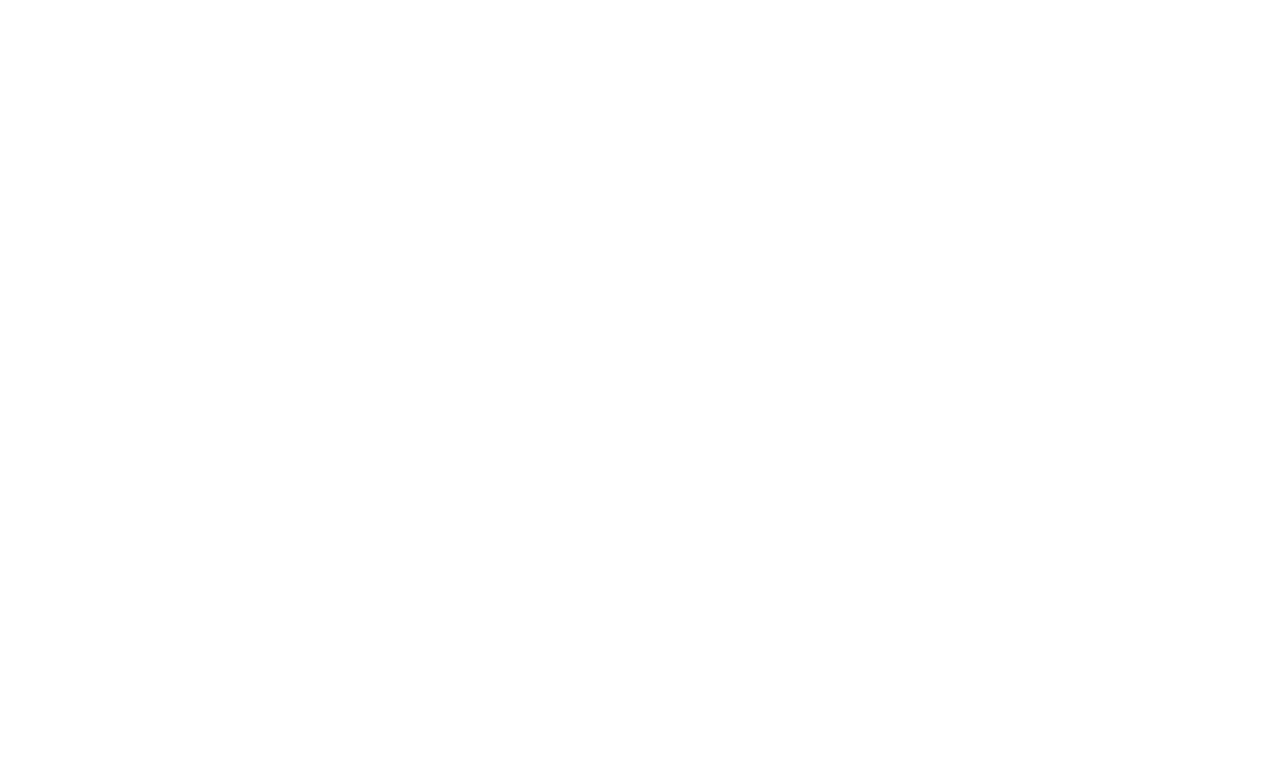
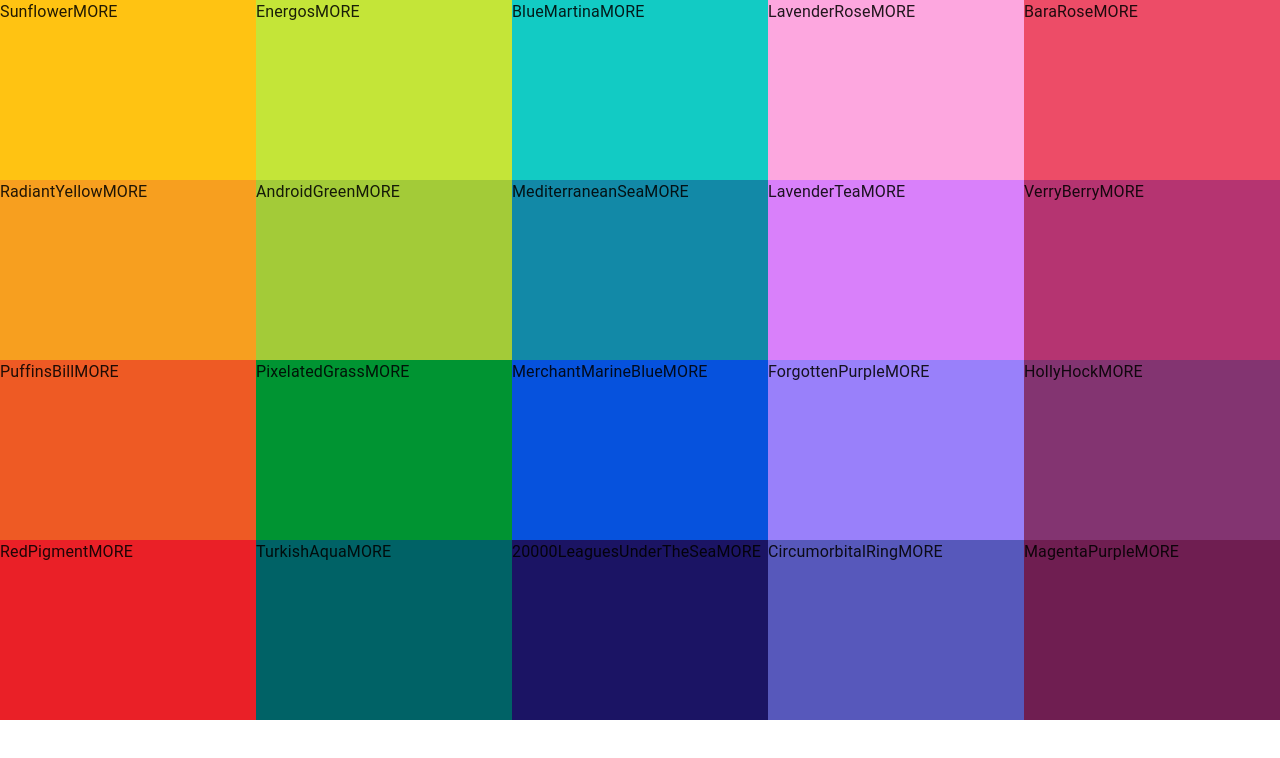
Before and after one commit to tomascatena/color-project, a React app: page / in a window 1280 px wide. Shown: the top 758 px of the page. Built offline with nearby package versions, Linux system fonts and the light colour scheme.

Commit message:
add ColorBoxes

```diff
--- a/src/App.tsx
+++ b/src/App.tsx
@@ -1,5 +1,4 @@
 import { BrowserRouter, Route, Routes } from 'react-router-dom';
-import { Container } from '@mui/system';
 import { ThemeProvider } from '@mui/material/styles';
 import CssBaseline from '@mui/material/CssBaseline';
 import CustomBackdrop from '@/components/CustomBackdrop/CustomBackdrop';
@@ -15,7 +14,6 @@ const App = () => {
       <ThemeProvider theme={lightTheme}>
         <CssBaseline />
 
-        <Container maxWidth="xl">
         <React.Suspense
           fallback={
             <CustomBackdrop
@@ -31,7 +29,6 @@ const App = () => {
             />
           </Routes>
         </React.Suspense>
-        </Container>
       </ThemeProvider>
     </BrowserRouter >
   );
--- /dev/null
+++ b/src/components/ColorBox/ColorBox.styled.ts
@@ -0,0 +1,20 @@
+import { styled } from '@mui/system';
+
+type StyledColorBoxProps = {
+  /**
+   * The color of the box.
+   */
+  backgroundColor: string;
+}
+
+export const StyledColorBox = styled('div',
+  { shouldForwardProp: (prop) => prop !== 'backgroundColor' }
+)<StyledColorBoxProps>(({ backgroundColor }) => ({
+  backgroundColor,
+  width: '20%',
+  height: '25%',
+  margin: '0 auto',
+  display: 'inline-block',
+  position: 'relative',
+  cursor: 'pointer',
+}));
--- /dev/null
+++ b/src/components/ColorBox/ColorBox.tsx
@@ -0,0 +1,18 @@
+import { StyledColorBox } from './ColorBox.styled';
+import React from 'react';
+
+type Props = {
+  backgroundColor: string;
+  colorName: string;
+};
+
+const ColorBox = ({ backgroundColor, colorName }: Props) => {
+  return (
+    <StyledColorBox backgroundColor={backgroundColor}>
+      <span>{colorName}</span>
+      <span>MORE</span>
+    </StyledColorBox>
+  );
+};
+
+export default ColorBox;
--- a/src/components/Palette/Palette.styled.ts
+++ b/src/components/Palette/Palette.styled.ts
@@ -1,5 +1,9 @@
 import { styled } from '@mui/system';
 
-export const StyledPalette = styled('div')(() => ({}));
+export const StyledPalette = styled('div')(() => ({
+  height: '100vh',
+}));
 
-export const PaletteColors = styled('div')(() => ({}));
+export const PaletteColors = styled('div')(() => ({
+  height: '90%',
+}));
--- a/src/components/Palette/Palette.tsx
+++ b/src/components/Palette/Palette.tsx
@@ -1,5 +1,6 @@
 import { ColorPalette } from '@/typings/typings';
 import { PaletteColors, StyledPalette } from './Palette.styled';
+import ColorBox from '../ColorBox/ColorBox';
 import React from 'react';
 
 type Props = {
@@ -7,13 +8,21 @@ type Props = {
 };
 
 const Palette = ({ palette }: Props) => {
-  console.log(palette);
+  const colorBoxes = palette.colors.map((colorData) => (
+    <ColorBox
+      key={colorData.name}
+      backgroundColor={colorData.color}
+      colorName={colorData.name}
+    />
+  ));
+
   return (
     <StyledPalette>
       {/* Navbar goes here */}
 
       <PaletteColors>
         {/* Bunch of color boxes */}
+        {colorBoxes}
       </PaletteColors>
 
       {/* Footer goes here */}
--- a/src/pages/HomePage/HomePage.tsx
+++ b/src/pages/HomePage/HomePage.tsx
@@ -7,7 +7,7 @@ const HomePage = () => {
 
   return (
     <div>
-      <Palette palette={seedPalettes[5]} />
+      <Palette palette={seedPalettes[2]} />
     </div>
   );
 };
```
Lines whose indentation alone changed are shown as unchanged.
